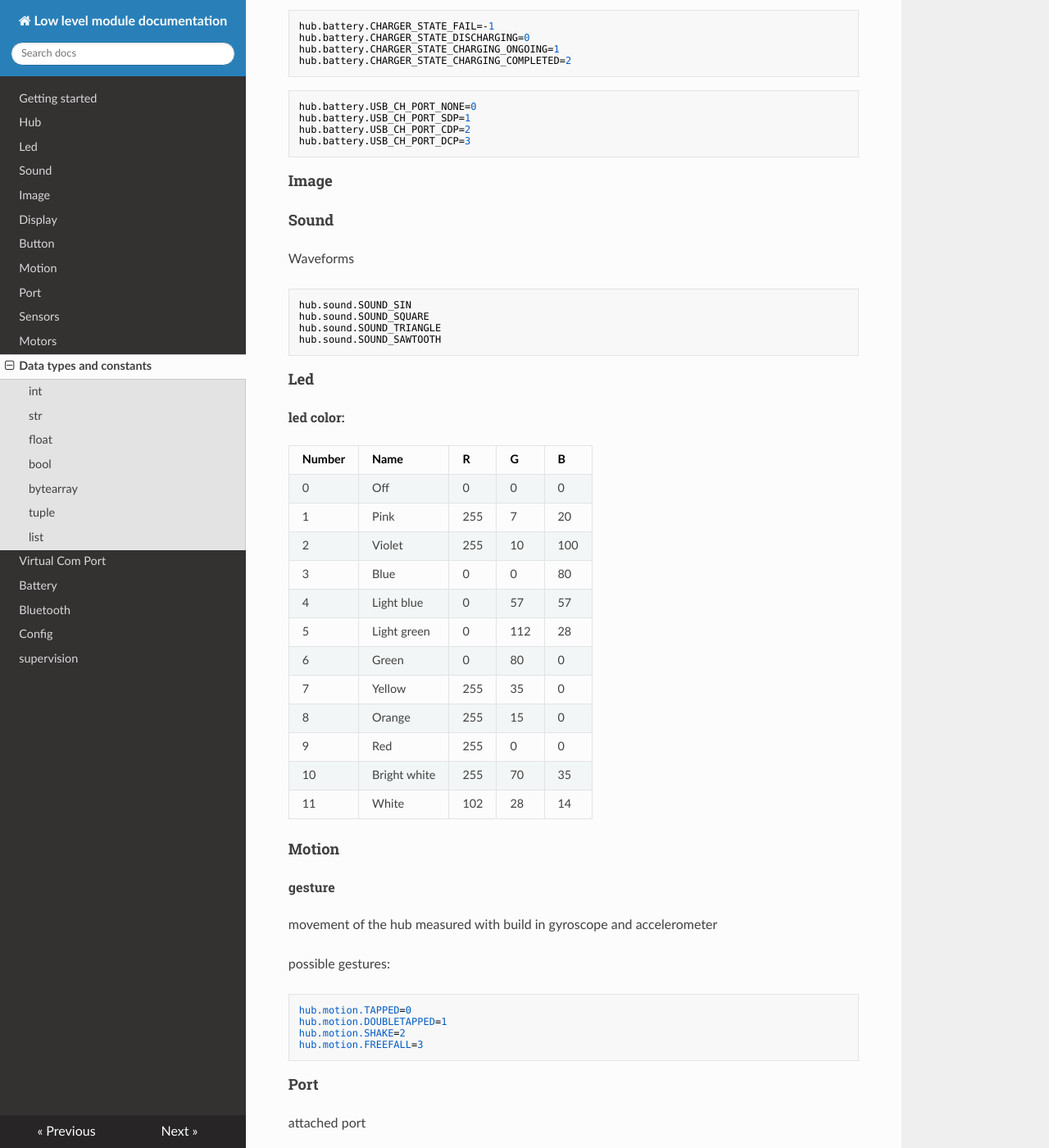
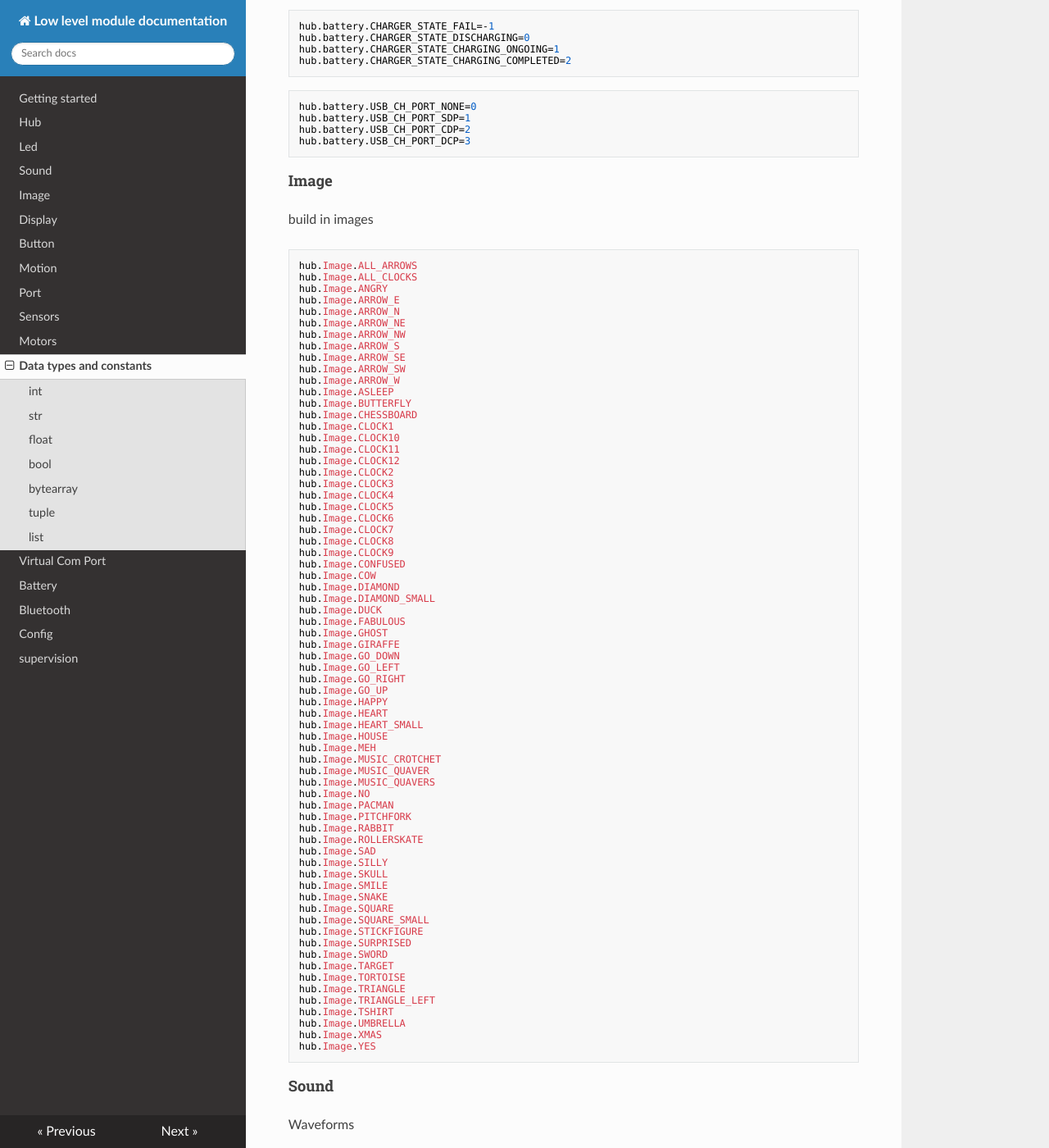
Before and after one commit to NStrijbosch/hub-module-notes, an MkDocs documentation site: the page built from docs/data_types.md, in a window 1280 px wide and 1400 px high, scrolled down 871 px. Shown: the whole window at 82% size. Built offline with MkDocs 1.6.1, drawn with Linux system fonts in a browser that asks for light colours; nearby versions of some CDN libraries.

Commit message:
Update data_types.md

````diff
--- a/docs/data_types.md
+++ b/docs/data_types.md
@@ -54,6 +54,79 @@ hub.battery.USB_CH_PORT_DCP=3
 ```
 
 ## Image
+
+build in images
+```
+hub.Image.ALL_ARROWS
+hub.Image.ALL_CLOCKS
+hub.Image.ANGRY
+hub.Image.ARROW_E
+hub.Image.ARROW_N
+hub.Image.ARROW_NE
+hub.Image.ARROW_NW
+hub.Image.ARROW_S
+hub.Image.ARROW_SE
+hub.Image.ARROW_SW
+hub.Image.ARROW_W
+hub.Image.ASLEEP
+hub.Image.BUTTERFLY
+hub.Image.CHESSBOARD
+hub.Image.CLOCK1
+hub.Image.CLOCK10
+hub.Image.CLOCK11
+hub.Image.CLOCK12
+hub.Image.CLOCK2
+hub.Image.CLOCK3
+hub.Image.CLOCK4
+hub.Image.CLOCK5
+hub.Image.CLOCK6
+hub.Image.CLOCK7
+hub.Image.CLOCK8
+hub.Image.CLOCK9
+hub.Image.CONFUSED
+hub.Image.COW
+hub.Image.DIAMOND
+hub.Image.DIAMOND_SMALL
+hub.Image.DUCK
+hub.Image.FABULOUS
+hub.Image.GHOST
+hub.Image.GIRAFFE
+hub.Image.GO_DOWN
+hub.Image.GO_LEFT
+hub.Image.GO_RIGHT
+hub.Image.GO_UP
+hub.Image.HAPPY
+hub.Image.HEART
+hub.Image.HEART_SMALL
+hub.Image.HOUSE
+hub.Image.MEH
+hub.Image.MUSIC_CROTCHET
+hub.Image.MUSIC_QUAVER
+hub.Image.MUSIC_QUAVERS
+hub.Image.NO
+hub.Image.PACMAN
+hub.Image.PITCHFORK
+hub.Image.RABBIT
+hub.Image.ROLLERSKATE
+hub.Image.SAD
+hub.Image.SILLY
+hub.Image.SKULL
+hub.Image.SMILE
+hub.Image.SNAKE
+hub.Image.SQUARE
+hub.Image.SQUARE_SMALL
+hub.Image.STICKFIGURE
+hub.Image.SURPRISED
+hub.Image.SWORD
+hub.Image.TARGET
+hub.Image.TORTOISE
+hub.Image.TRIANGLE
+hub.Image.TRIANGLE_LEFT
+hub.Image.TSHIRT
+hub.Image.UMBRELLA
+hub.Image.XMAS
+hub.Image.YES
+```
 
 ## Sound
 
````
